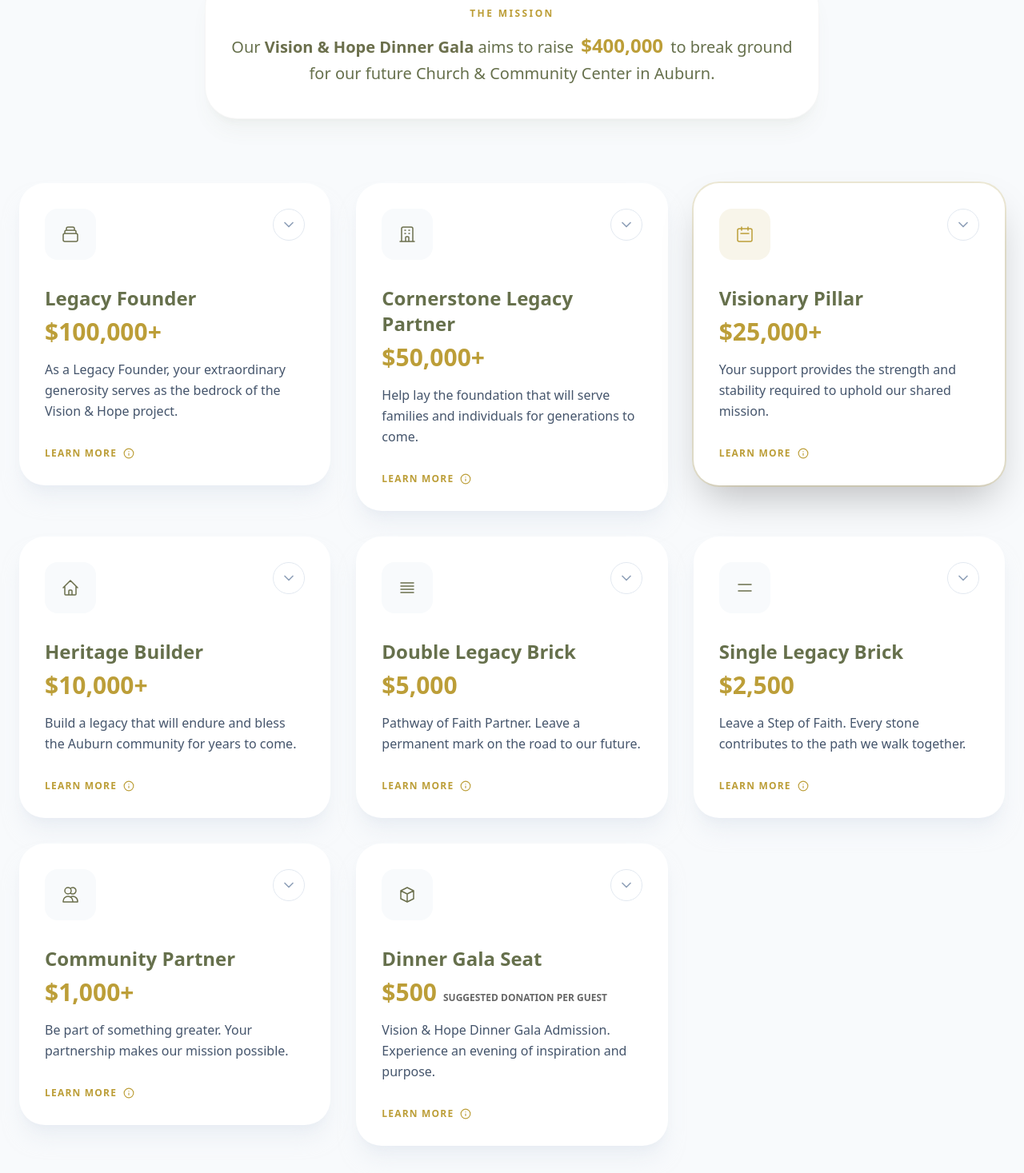
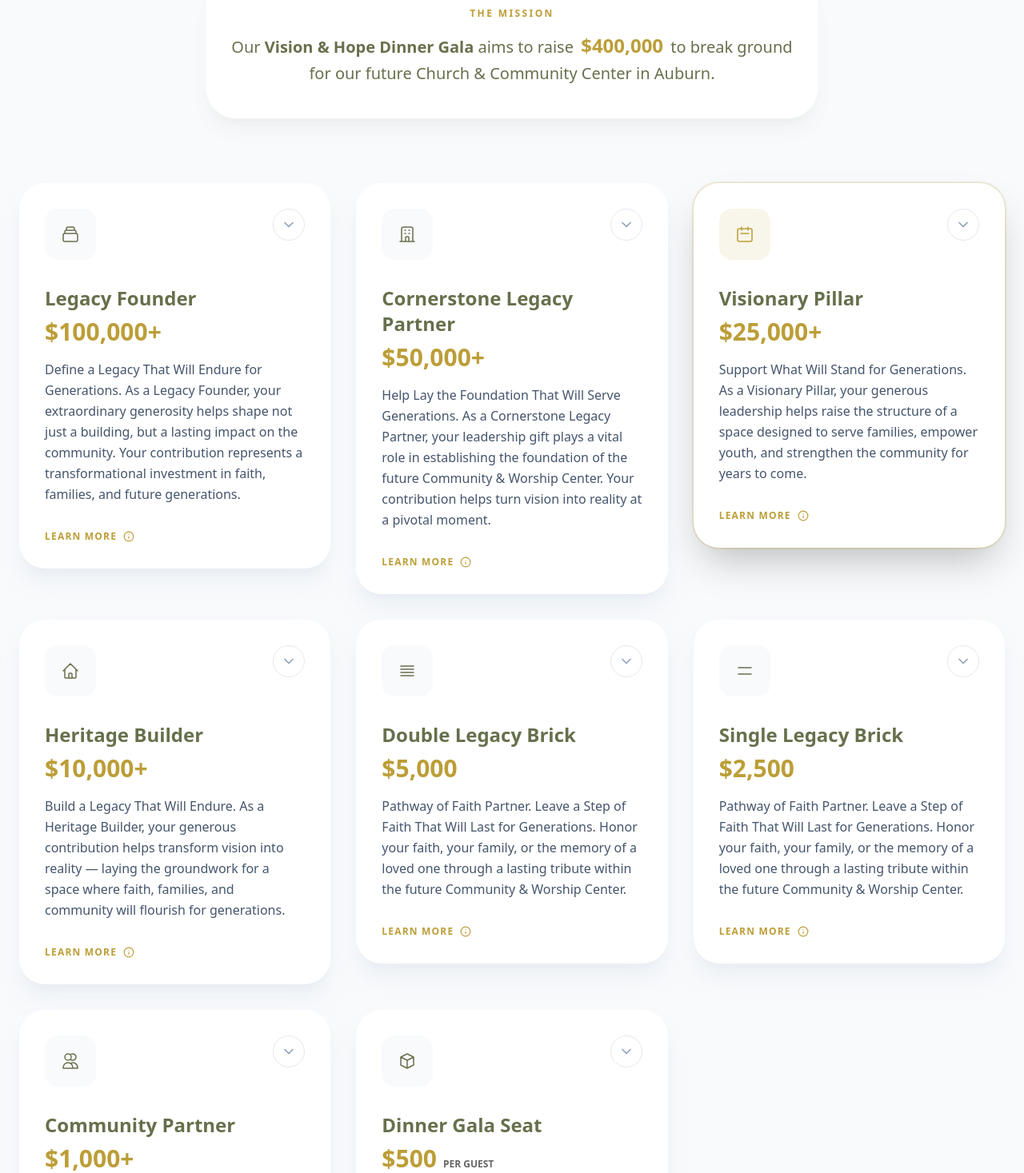
Before and after one commit to yofrelopez/auburn-7days, a Next.js app: page / in a window 1280 px wide. Shown: the part 3531-4998 px from the top of the page at 80% size. Built offline with nearby package versions, Linux system fonts and the light colour scheme; no server answers; a web font is replaced by a local one.

Commit message:
feat: update Legacy Circles with complete tier content and new fields

```diff
--- a/src/components/sections/LegacyCircles.tsx
+++ b/src/components/sections/LegacyCircles.tsx
@@ -11,11 +11,13 @@ export default function LegacyCircles() {
         {
             title: "Legacy Founder",
             amount: "$100,000+",
-            commitment: "One-time gift or up to 24-month pledge",
-            description: "As a Legacy Founder, your extraordinary generosity serves as the bedrock of the Vision & Hope project.",
-            impact: "Provides essential capital for foundational structural development and site preparation, ensuring the project's long-term viability from the ground up.",
-            recognition: "Prominent and permanent recognition within the facility's most significant areas, including dedicated spaces named in honor of your legacy.",
-            benefits: "Premier recognition during the Dinner Gala, exclusive VIP Experience, and priority naming opportunities for key areas of the community center.",
+            description: "Define a Legacy That Will Endure for Generations. As a Legacy Founder, your extraordinary generosity helps shape not just a building, but a lasting impact on the community. Your contribution represents a transformational investment in faith, families, and future generations.",
+            impact: "Major contribution toward the development of the Community & Worship Center. Helps accelerate full Phase 1 completion. Supports long-term programs for children, families, and outreach.",
+            recognition: "Legacy Naming Opportunity: Opportunity for named dedication of a significant space within the facility. May include areas such as: Family or community rooms; Children’s learning or activity spaces; Meeting or multipurpose areas. Permanent recognition aligned with your legacy or in honor of a loved one.",
+            benefits: "Distinguished recognition as a Legacy Founder. Prominent acknowledgment at the Gala and across key materials. VIP experience and reserved seating.",
+            commitment: "✨ By Invitation. Legacy naming opportunities are thoughtfully curated and aligned with the vision of the project.",
+            cta: "Connect With Us About Legacy Opportunities",
+            footer: "A legacy gift today becomes a lasting impact for generations to come.",
             icon: (
                 <svg className="w-6 h-6" fill="none" stroke="currentColor" viewBox="0 0 24 24">
                     <path strokeLinecap="round" strokeLinejoin="round" strokeWidth="1.5" d="M19 11H5m14 0a2 2 0 012 2v6a2 2 0 01-2 2H5a2 2 0 01-2-2v-6a2 2 0 012-2m14 0V9a2 2 0 00-2-2M5 11V9a2 2 0 012-2m0 0V5a2 2 0 012-2h6a2 2 0 012 2v2M7 7h10" />
@@ -25,10 +27,13 @@ export default function LegacyCircles() {
         {
             title: "Cornerstone Legacy Partner",
             amount: "$50,000+",
-            description: "Help lay the foundation that will serve families and individuals for generations to come.",
-            impact: "Supports critical building infrastructure and core structural elements required to bring the community center to life.",
-            recognition: "Distinguished recognition on the main Legacy Wall and within the main entry hall of our future center.",
-            benefits: "Special recognition during the event program, invitations to exclusive milestone briefings, and name featured on a primary architectural element.",
+            description: "Help Lay the Foundation That Will Serve Generations. As a Cornerstone Legacy Partner, your leadership gift plays a vital role in establishing the foundation of the future Community & Worship Center. Your contribution helps turn vision into reality at a pivotal moment.",
+            impact: "Foundational support for Phase 1 construction. Direct contribution to key areas such as the Auditorium and core facilities. Helps secure and accelerate the $400,000 Break Ground milestone. Strengthens long-term community and family-focused programs.",
+            recognition: "Legacy Recognition: Opportunity for prominent and permanent recognition within the facility. Consideration for dedicated areas or features aligned with your legacy. Recognized as a Cornerstone Legacy Partner.",
+            benefits: "Premier recognition during the Gala program. Name featured on website and printed materials. Priority seating and VIP experience at the Gala.",
+            commitment: "✨ By Invitation. Leadership-level recognition opportunities are thoughtfully curated and aligned with the overall vision of the project.",
+            cta: "Become a Cornerstone Partner",
+            footer: "Together, we are laying a foundation that will impact generations.",
             icon: (
                 <svg className="w-6 h-6" fill="none" stroke="currentColor" viewBox="0 0 24 24">
                     <path strokeLinecap="round" strokeLinejoin="round" strokeWidth="1.5" d="M19 21V5a2 2 0 00-2-2H7a2 2 0 00-2 2v16m14 0h2m-2 0h-5m-9 0H3m2 0h5M9 7h1m-1 4h1m4-4h1m-1 4h1m-5 10v-5a1 1 0 011-1h2a1 1 0 011 1v5m-4 0h4" />
@@ -39,10 +44,13 @@ export default function LegacyCircles() {
             title: "Visionary Pillar",
             amount: "$25,000+",
             featured: true,
-            description: "Your support provides the strength and stability required to uphold our shared mission.",
-            impact: "Funds essential interior spaces and community-focused areas that will host programs for youth, seniors, and families.",
-            recognition: "Formal recognition on the Legacy Wall and a dedicated plaque within one of the primary community mission rooms.",
-            benefits: "VIP seating at the Dinner Gala and recognition as a key supporter of the facility's mission-driven spaces.",
+            description: "Support What Will Stand for Generations. As a Visionary Pillar, your generous leadership helps raise the structure of a space designed to serve families, empower youth, and strengthen the community for years to come.",
+            impact: "Supports major structural and program areas within the Community & Worship Center. Helps accelerate construction and expand community impact. Strengthens long-term initiatives for families, youth, and outreach.",
+            recognition: "Legacy Recognition: Opportunity for recognition associated with select elements of the sanctuary or main gathering spaces, such as: Windows or architectural features; Interior design elements within shared spaces. Enhanced and visible placement within the Pathway of Faith, reflecting your leadership contribution.",
+            benefits: "Recognition in the Gala program booklet. Name featured on website and donor listings. Preferred seating and enhanced Gala experience.",
+            commitment: "✨ Expanded Legacy Opportunity. This level allows for more prominent and meaningful recognition, thoughtfully integrated into significant areas of the space.",
+            cta: "Become a Visionary Pillar",
+            footer: "Your vision today helps shape a legacy for generations.",
             icon: (
                 <svg className="w-6 h-6" fill="none" stroke="currentColor" viewBox="0 0 24 24">
                     <path strokeLinecap="round" strokeLinejoin="round" strokeWidth="1.5" d="M8 7V3m8 4V3m-9 8h10M5 21h14a2 2 0 002-2V7a2 2 0 00-2-2H5a2 2 0 00-2 2v12a2 2 0 002 2z" />
@@ -52,10 +60,13 @@ export default function LegacyCircles() {
         {
             title: "Heritage Builder",
             amount: "$10,000+",
-            description: "Build a legacy that will endure and bless the Auburn community for years to come.",
-            impact: "Contributes to specialized equipment and resources needed for our outreach and educational programs.",
-            recognition: "Official recognition on the Legacy Wall and certificate of appreciation as a Heritage Builder.",
-            benefits: "Invitation to a private pre-construction site walkthrough and recognition on the donors' roll.",
+            description: "Build a Legacy That Will Endure. As a Heritage Builder, your generous contribution helps transform vision into reality — laying the groundwork for a space where faith, families, and community will flourish for generations.",
+            impact: "Supports the development of key areas within the Community & Worship Center. Helps advance construction and accelerate project timelines. Strengthens programs for children, youth, and families.",
+            recognition: "Legacy Recognition: Name included in a dedicated donor recognition area within the facility. Enhanced placement within the Pathway of Faith. Opportunity for recognition associated with select elements of the campus, such as: Benches or seating areas; Outdoor or gathering spaces; Designated sections within community-use areas.",
+            benefits: "Recognition in the Gala program booklet. Name featured on website and donor listings. Preferred seating at the Gala.",
+            commitment: "✨ Growing Legacy Opportunity. Recognition at this level becomes more visible and thoughtfully integrated within the experience of the space.",
+            cta: "Become a Heritage Builder",
+            footer: "Your legacy today helps shape the future of our community.",
             icon: (
                 <svg className="w-6 h-6" fill="none" stroke="currentColor" viewBox="0 0 24 24">
                     <path strokeLinecap="round" strokeLinejoin="round" strokeWidth="1.5" d="M3 12l2-2m0 0l7-7 7 7M5 10v10a1 1 0 001 1h3m10-11l2 2m-2-2v10a1 1 0 01-1 1h-3m-6 0a1 1 0 001-1v-4a1 1 0 011-1h2a1 1 0 011 1v4a1 1 0 001 1m-6 0h6" />
@@ -65,10 +76,12 @@ export default function LegacyCircles() {
         {
             title: "Double Legacy Brick",
             amount: "$5,000",
-            description: "Pathway of Faith Partner. Leave a permanent mark on the road to our future.",
-            details: "Recognition with TWO engraved bricks or stones placed in the permanent 'Pathway of Faith' at the new facility.",
-            impact: "Funds the landscaping and outdoor welcome areas that will serve as the first point of contact for our neighbors.",
-            benefits: "Digital recognition on our website and social media throughout the campaign.",
+            description: "Pathway of Faith Partner. Leave a Step of Faith That Will Last for Generations. Honor your faith, your family, or the memory of a loved one through a lasting tribute within the future Community & Worship Center.",
+            impact: "Contributes directly to the development of the facility. Helps advance the $400,000 Break Ground milestone.",
+            benefits: "Engraved brick or stone in the Pathway of Faith. Option to include: Family name; Personal message; In memory or in honor of a loved one. Recognition in donor listing.",
+            commitment: "✨ Expanded Legacy Option. Those who choose a Double Legacy Brick may include: Additional engraved space; A second dedication (family member, loved one, etc.); Enhanced presence within the Pathway.",
+            cta: "Reserve Your Legacy Brick",
+            footer: "Your step of faith today becomes a path for future generations.",
             icon: (
                 <svg className="w-6 h-6" fill="none" stroke="currentColor" viewBox="0 0 24 24">
                     <path strokeLinecap="round" strokeLinejoin="round" strokeWidth="1.5" d="M4 6h16M4 10h16M4 14h16M4 18h16" />
@@ -78,10 +91,11 @@ export default function LegacyCircles() {
         {
             title: "Single Legacy Brick",
             amount: "$2,500",
-            description: "Leave a Step of Faith. Every stone contributes to the path we walk together.",
-            details: "Recognition with ONE engraved brick or stone placed in the permanent 'Pathway of Faith' at the new facility.",
-            impact: "Contributes to the beautification of our community spaces and entryways.",
-            benefits: "Name listed in the 2026 Vision & Hope campaign commemorative program.",
+            description: "Pathway of Faith Partner. Leave a Step of Faith That Will Last for Generations. Honor your faith, your family, or the memory of a loved one through a lasting tribute within the future Community & Worship Center.",
+            impact: "Contributes directly to the development of the facility. Helps advance the $400,000 Break Ground milestone.",
+            benefits: "Engraved brick or stone in the Pathway of Faith. Option to include: Family name; Personal message; In memory or in honor of a loved one. Recognition in donor listing.",
+            cta: "Reserve Your Legacy Brick",
+            footer: "Your step of faith today becomes a path for future generations.",
             icon: (
                 <svg className="w-6 h-6" fill="none" stroke="currentColor" viewBox="0 0 24 24">
                     <path strokeLinecap="round" strokeLinejoin="round" strokeWidth="1.5" d="M4 8h16M4 16h16" />
@@ -91,10 +105,11 @@ export default function LegacyCircles() {
         {
             title: "Community Partner",
             amount: "$1,000+",
-            description: "Be part of something greater. Your partnership makes our mission possible.",
-            impact: "Supports the operational launch and initial community programs of the new center.",
-            recognition: "Recognition as a Community Partner in our digital campaign roll.",
-            benefits: "The knowledge that you are helping build a home for hope in your neighborhood.",
+            description: "Be Part of Something Greater. Every gift matters. As a Community Partner, you join a growing community committed to building a future that will serve families, children, and generations to come.",
+            impact: "Contributes toward the development of the Community & Worship Center. Helps advance the $400,000 Break Ground milestone. Supports programs that serve families, youth, and the broader community.",
+            recognition: "Name included in the Community Partner donor listing. Recognition on the event website and printed materials. Acknowledgment during the Gala program.",
+            benefits: "Recognition in the Gala program booklet. Legacy Contributor Certificate.",
+            cta: "Become a Community Partner",
             icon: (
                 <svg className="w-6 h-6" fill="none" stroke="currentColor" viewBox="0 0 24 24">
                     <path strokeLinecap="round" strokeLinejoin="round" strokeWidth="1.5" d="M12 4.354a4 4 0 110 5.292M15 21H3v-1a6 6 0 0112 0v1zm0 0h6v-1a6 6 0 00-9-5.197M13 7a4 4 0 11-8 0 4 4 0 018 0z" />
@@ -104,10 +119,11 @@ export default function LegacyCircles() {
         {
             title: "Dinner Gala Seat",
             amount: "$500",
-            subtitle: "Suggested donation per guest",
-            description: "Vision & Hope Dinner Gala Admission. Experience an evening of inspiration and purpose.",
-            impact: "While a suggested contribution of $500 per guest helps move the vision forward, we welcome all who desire to be part of this special evening.",
-            benefits: "Full admission to the Dinner Gala, including fine dining, live music, and the unveiling of the vision.",
+            subtitle: "per guest",
+            description: "An Evening of Purpose, Dinner, and Inspiration. Join us for the Vision & Hope Dinner Gala, an elegant and meaningful evening where community, music, and vision come together to build something that will impact generations to come.",
+            impact: "Contributes toward the $400,000 Break Ground milestone. Supports the development of a space dedicated to faith, family, and community.",
+            details: "Includes: Admission to the Vision & Hope Dinner Gala; Elegant dinner experience; Live musical presentation (special guest artist); A personalized reserved seating experience; A thoughtfully curated Welcome Gift; A powerful presentation of the vision for the future Community & Worship Center.",
+            cta: "Reserve Your Seat",
             icon: (
                 <svg className="w-6 h-6" fill="none" stroke="currentColor" viewBox="0 0 24 24">
                     <path strokeLinecap="round" strokeLinejoin="round" strokeWidth="1.5" d="M20 7l-8-4-8 4m16 0l-8 4m8-4v10l-8 4m0-10L4 7m8 4v10M4 7v10l8 4" />
@@ -212,17 +228,11 @@ export default function LegacyCircles() {
                                             transition={{ duration: 0.4, ease: "easeInOut" }}
                                             className="border-t border-slate-100"
                                         >
-                                            <div className="p-8 space-y-8 bg-slate-50/50">
-                                                {tier.commitment && (
-                                                    <div>
-                                                        <span className="text-[10px] font-bold uppercase tracking-widest text-secondary block mb-1">Commitment</span>
-                                                        <p className="text-sm font-semibold text-primary">{tier.commitment}</p>
-                                                    </div>
-                                                )}
+                                            <div className="p-8 space-y-6 bg-slate-50/50">
 
                                                 {tier.details && (
                                                     <div>
-                                                     <span className="text-[10px] font-bold uppercase tracking-widest text-secondary block mb-1">Details</span>
+                                                        <span className="text-[10px] font-bold uppercase tracking-widest text-secondary block mb-1">What&apos;s Included</span>
                                                         <p className="text-sm text-slate-700 leading-relaxed font-medium">{tier.details}</p>
                                                     </div>
                                                 )}
@@ -239,15 +249,39 @@ export default function LegacyCircles() {
                                                     </div>
                                                 )}
 
+                                                {tier.benefits && (
                                                     <div>
                                                         <span className="text-[10px] font-bold uppercase tracking-widest text-secondary block mb-1">Partner Benefits</span>
                                                         <p className="text-sm text-slate-700 leading-relaxed">{tier.benefits}</p>
                                                     </div>
+                                                )}
+
+                                                {/* Special note: By Invitation / Expanded Legacy / Growing Legacy */}
+                                                {tier.commitment && (
+                                                    <div className="bg-secondary/5 border border-secondary/15 rounded-xl p-4">
+                                                        <p className="text-sm text-slate-600 leading-relaxed italic">{tier.commitment}</p>
+                                                    </div>
+                                                )}
+
+                                                {/* Per-tier CTA */}
+                                                {tier.cta && (
+                                                    <a
+                                                        href="#rsvp"
+                                                        className="block w-full text-center py-3 px-6 rounded-xl bg-brand-green text-white text-sm font-bold hover:bg-brand-green/90 transition-colors duration-200"
+                                                    >
+                                                        {tier.cta}
+                                                    </a>
+                                                )}
+
+                                                {/* Per-tier footer tagline */}
+                                                {tier.footer && (
+                                                    <p className="text-[11px] text-center text-muted-foreground italic">{tier.footer}</p>
+                                                )}
 
                                                 {/* Flexible Giving Note */}
-                                                <div className="pt-4 mt-8 border-t border-slate-200">
+                                                <div className="pt-4 border-t border-slate-200">
                                                     <p className="text-[11px] italic text-muted-foreground text-center">
-                                                        Contributions may be made in full or through flexible payment options (multiple payments available).
+                                                        ✨ <strong>Flexible Giving</strong> — Contributions may be made in full or through flexible payment options (multiple payments available).
                                                     </p>
                                                 </div>
                                             </div>
--- a/src/components/sections/Vision.tsx
+++ b/src/components/sections/Vision.tsx
@@ -148,12 +148,12 @@ export default function Vision() {
                             <div className="absolute inset-0 p-2 flex gap-2 overflow-x-auto snap-x snap-mandatory hide-scrollbar">
                                 {[
                                     { src: "/images/galeria/01.png", alt: "Aerial view of worship center" },
-                                    { src: "/images/galeria/02.png", alt: "Aerial view of multi-purpose area" },
+
                                     { src: "/images/galeria/03.png", alt: "Side view of worship center" },
                                     { src: "/images/galeria/04.png", alt: "View of entrance to soccer field" },
                                     { src: "/images/galeria/05.png", alt: "Interior sanctuary view" },
                                     { src: "/images/galeria/06.png", alt: "Fellowship hall view" },
-                                    { src: "/images/galeria/07.png", alt: "Lobby and reception area" },
+
                                     { src: "/images/galeria/08.png", alt: "Elevated architectural render" },
                                 ].map((img, index) => (
                                     <div key={index} className="relative min-w-[85%] sm:min-w-[45%] h-full rounded-2xl overflow-hidden snap-center shrink-0 group">
```
Lines whose indentation alone changed are shown as unchanged.
